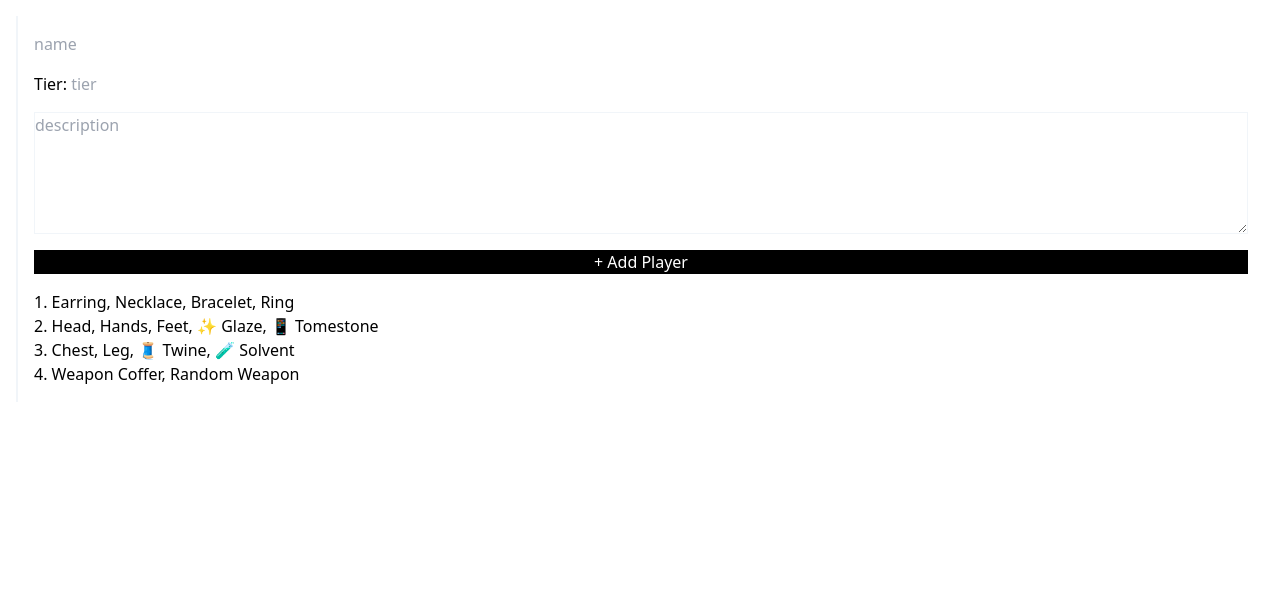
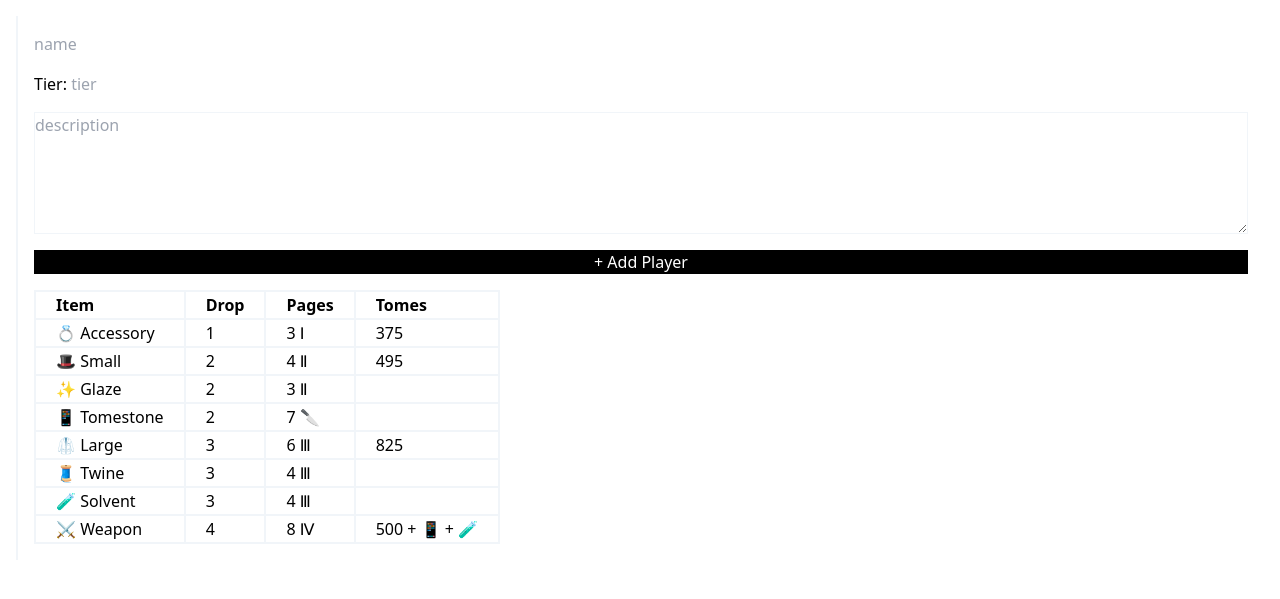
Before and after one commit to Ishamyyl/xiv-static-tracker, a Python web app: template templates/pages/group.html in a window 1280 px wide. Shown: the top 599 px of the page. Run offline with Jinja, Linux system fonts and the light colour scheme; the template is opened without the code that fills it, so the values that code supplies are empty.

Commit message:
reorgs drop cost info

```diff
--- a/static/css/main.css
+++ b/static/css/main.css
@@ -560,6 +560,12 @@ video {
        column-gap: 0.5rem;
 }
 
+td, th {
+  border: 2px solid rgb(241 245 249 / var(--tw-border-opacity));
+  text-align: start;
+  padding: 1px 20px;
+}
+
 .static {
   position: static;
 }
@@ -574,6 +580,10 @@ video {
 
 .flex {
   display: flex;
+}
+
+.table {
+  display: table;
 }
 
 .grid {
@@ -592,6 +602,11 @@ video {
   width: 2rem;
 }
 
+.w-max {
+  width: -moz-max-content;
+  width: max-content;
+}
+
 .min-w-max {
   min-width: -moz-max-content;
   min-width: max-content;
@@ -608,6 +623,14 @@ video {
 
 .flex-shrink-0 {
   flex-shrink: 0;
+}
+
+.table-auto {
+  table-layout: auto;
+}
+
+.border-collapse {
+  border-collapse: collapse;
 }
 
 .list-inside {
--- a/styles/main.css
+++ b/styles/main.css
@@ -6,4 +6,10 @@
     column-gap: 0.5rem;
 }
 
+td, th {
+    border: 2px solid rgb(241 245 249 / var(--tw-border-opacity));
+    text-align: start;
+    padding: 1px 20px;
+}
+
 @tailwind utilities;
--- a/templates/components/group/index.html
+++ b/templates/components/group/index.html
@@ -24,10 +24,62 @@
                class="px-1 text-white no-underline bg-black inline-block" />
     </form>
     {% endif %}
-    <ol class="list-decimal list-inside">
-        <li>Earring, Necklace, Bracelet, Ring</li>
-        <li>Head, Hands, Feet, ✨ Glaze, 📱 Tomestone</li>
-        <li>Chest, Leg, 🧵 Twine, 🧪 Solvent</li>
-        <li>Weapon Coffer, Random Weapon</li>
-    </ol>
+    <table class="border border-slate-100 border-solid border-collapse table table-auto w-max">
+        <thead>
+            <th>Item</th>
+            <th>Drop</th>
+            <th>Pages</th>
+            <th>Tomes</th>
+        </thead>
+        <tbody>
+            <tr>
+                <td>💍 Accessory</td>
+                <td>1</td>
+                <td>3 Ⅰ</td>
+                <td>375</td>
+            </tr>
+            <tr>
+                <td>🎩 Small</td>
+                <td>2</td>
+                <td>4 Ⅱ</td>
+                <td>495</td>
+            </tr>
+            <tr>
+                <td>✨ Glaze</td>
+                <td>2</td>
+                <td>3 Ⅱ</td>
+                <td></td>
+            </tr>
+            <tr>
+                <td>📱 Tomestone</td>
+                <td>2</td>
+                <td>7 🔪</td>
+                <td></td>
+            </tr>
+            <tr>
+                <td>🥼 Large</td>
+                <td>3</td>
+                <td>6 Ⅲ</td>
+                <td>825</td>
+            </tr>
+            <tr>
+                <td>🧵 Twine</td>
+                <td>3</td>
+                <td>4 Ⅲ</td>
+                <td></td>
+            </tr>
+            <tr>
+                <td>🧪 Solvent</td>
+                <td>3</td>
+                <td>4 Ⅲ</td>
+                <td></td>
+            </tr>
+            <tr>
+                <td>⚔ Weapon</td>
+                <td>4</td>
+                <td>8 Ⅳ</td>
+                <td>500 + 📱 + 🧪</td>
+            </tr>
+        </tbody>
+    </table>
 </div>
```
Also changed, not shown: README.md.
